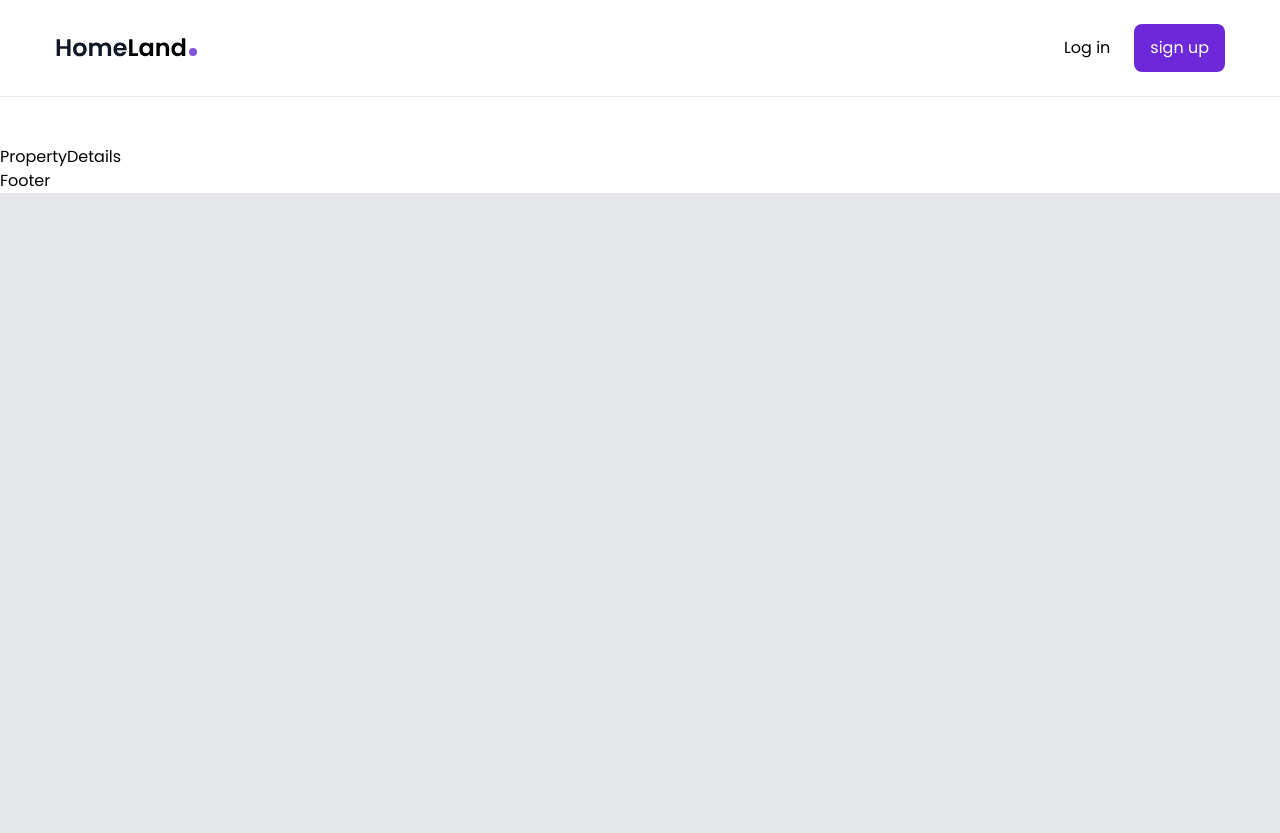
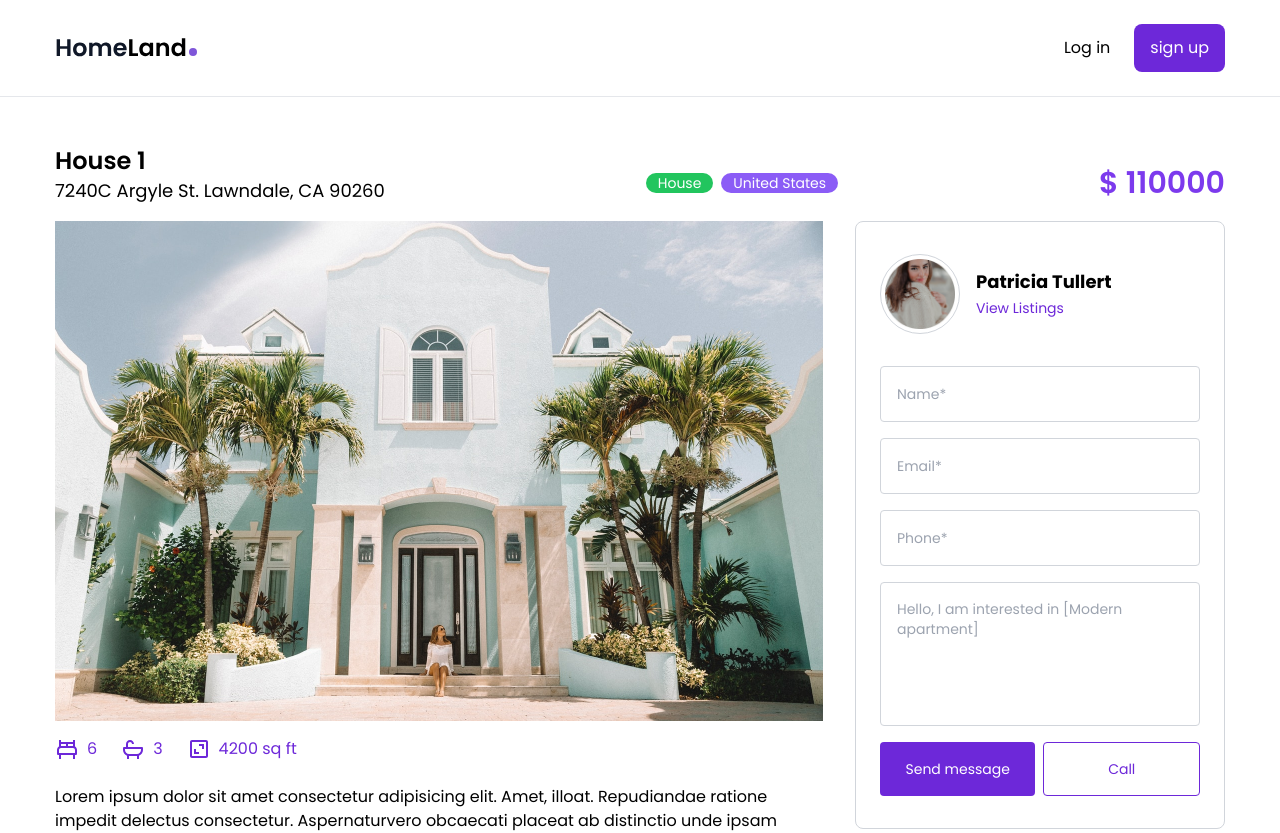
Before and after one commit to mohamednassersami/rent-house, a React (Create React App) app: page /property/1 in a window 1280 px wide. Shown: the top 833 px of the page. Before the commit the page ends 800 px from the top, so only its background shows below. Built offline with nearby package versions, Linux system fonts and the light colour scheme.

Commit message:
create property Details page

```diff
--- a/src/pages/PropertyDetails.js
+++ b/src/pages/PropertyDetails.js
@@ -1,7 +1,113 @@
-import React from 'react';
+import React from "react";
+
+// importdata
+import { housesData } from "../data";
+
+// import use params
+import { useParams } from "react-router-dom";
+
+// import icons
+import { BiBed, BiBath, BiArea } from "react-icons/bi";
+
+// import link
+import { Link } from "react-router-dom";
 
 const PropertyDetails = () => {
-  return <div>PropertyDetails</div>;
+  // get the house id
+  const { id } = useParams();
+
+  // get the house based on the id
+  const house = housesData.find((house) => house.id === +id);
+
+  return (
+    <section>
+      <div className="container mx-auto min-h-[800px] mb-14">
+        <div className="flex flex-col lg:flex-row lg:items-center lg:justify-between">
+          <div>
+            <h2 className="text-2xl font-semibold">{house.name}</h2>
+            <h3 className="text-lg mb-4">{house.address}</h3>
+          </div>
+          <div className="mb-4 lg:mb-0 flex gap-x-2 text-sm">
+            <div className="bg-green-500 text-white px-3 rounded-full">
+              {house.type}
+            </div>
+            <div className="bg-violet-500 text-white px-3 rounded-full">
+              {house.country}
+            </div>
+          </div>
+          <div className="text-3xl font-semibold text-violet-600">
+            $ {house.price}
+          </div>
+        </div>
+        <div className="flex flex-col items-start gap-8 lg:flex-row">
+          <div className="max-w-[768px]">
+            <div className="mb-4">
+              <img src={house.imageLg} alt={house.name} />
+            </div>
+            <div className="flex gap-x-6 text-violet-700 mb-6">
+              <div className="flex gap-x-2 items-center">
+                <BiBed className="text-2xl" />
+                <div>{house.bedrooms}</div>
+              </div>
+              <div className="flex gap-x-2 items-center">
+                <BiBath className="text-2xl" />
+                <div>{house.bathrooms}</div>
+              </div>
+              <div className="flex gap-x-2 items-center">
+                <BiArea className="text-2xl" />
+                <div>{house.surface}</div>
+              </div>
+            </div>
+            <div>{house.description}</div>
+          </div>
+          <div className="flex-1 bg-white w-full mb-8 border border-gray-300 rounded-lg px-6 py-8">
+            <div className="flex items-center gap-x-4 mb-8">
+              <div className="w-20 h-20 p-1 border border-gray-300 rounded-full">
+                <img src={house.agent.image} alt={house.agent.name} />
+              </div>
+              <div>
+                <div className="font-bold text-lg">{house.agent.name}</div>
+                <Link to="" className="text-violet-700 text-sm">
+                  View Listings
+                </Link>
+              </div>
+            </div>
+            {/* form */}
+            <form className="flex flex-col gap-y-4">
+              <input
+                className="border border-gray-300 focus:border-violet-700 outline-none rounded w-full px-4 h-14 text-sm"
+                type="text"
+                placeholder="Name*"
+              />
+              <input
+                className="border border-gray-300 focus:border-violet-700 outline-none rounded w-full px-4 h-14 text-sm"
+                type="text"
+                placeholder="Email*"
+              />
+              <input
+                className="border border-gray-300 focus:border-violet-700 outline-none rounded w-full px-4 h-14 text-sm"
+                type="text"
+                placeholder="Phone*"
+              />
+              <textarea
+                className="border border-gray-300 focus:border-violet-700 outline-none resize-none rounded w-full p-4 h-36 text-sm text-gray-400"
+                placeholder="Message*"
+                defaultValue="Hello, I am interested in [Modern apartment]"
+              ></textarea>
+              <div className="flex gap-x-2">
+                <button className="bg-violet-700 hover:bg-violet-800 text-white rounded p-4 text-sm w-full transition">
+                  Send message
+                </button>
+                <button className="border border-violet-700 text-violet-700 hover:border-violet-500 hover:text-violet-500 rounded p-4 text-sm w-full transition">
+                  Call
+                </button>
+              </div>
+            </form>
+          </div>
+        </div>
+      </div>
+    </section>
+  );
 };
 
 export default PropertyDetails;
```
